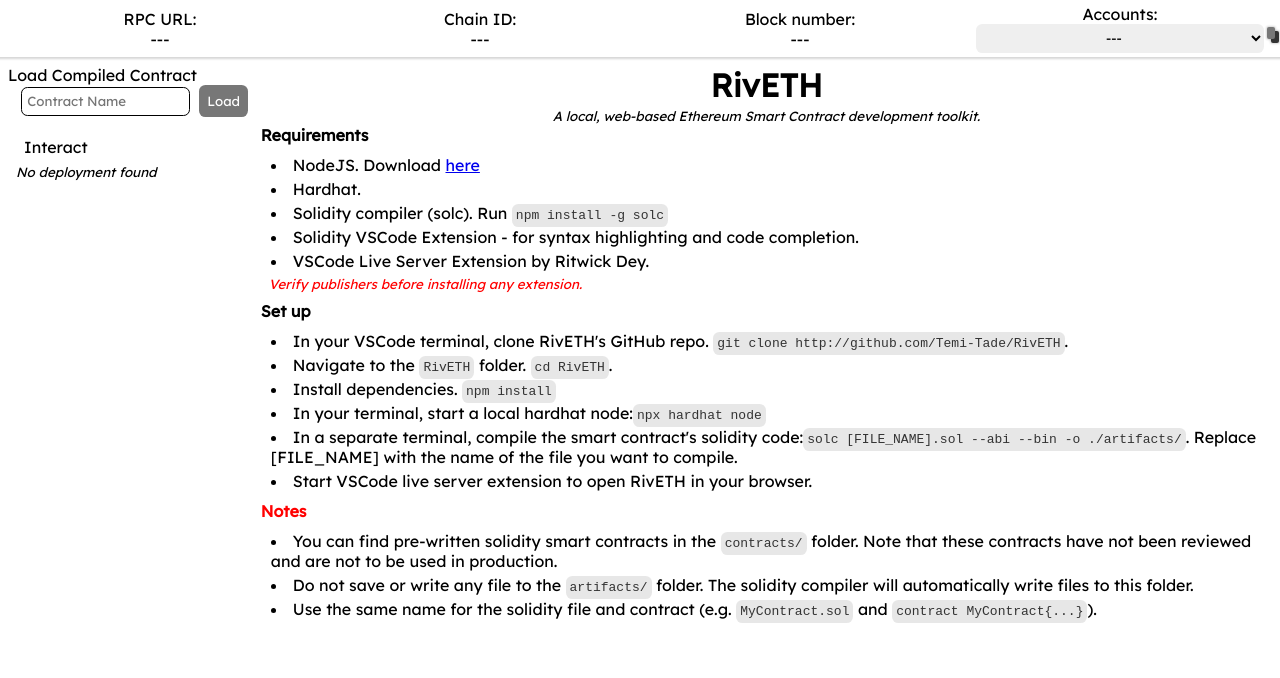
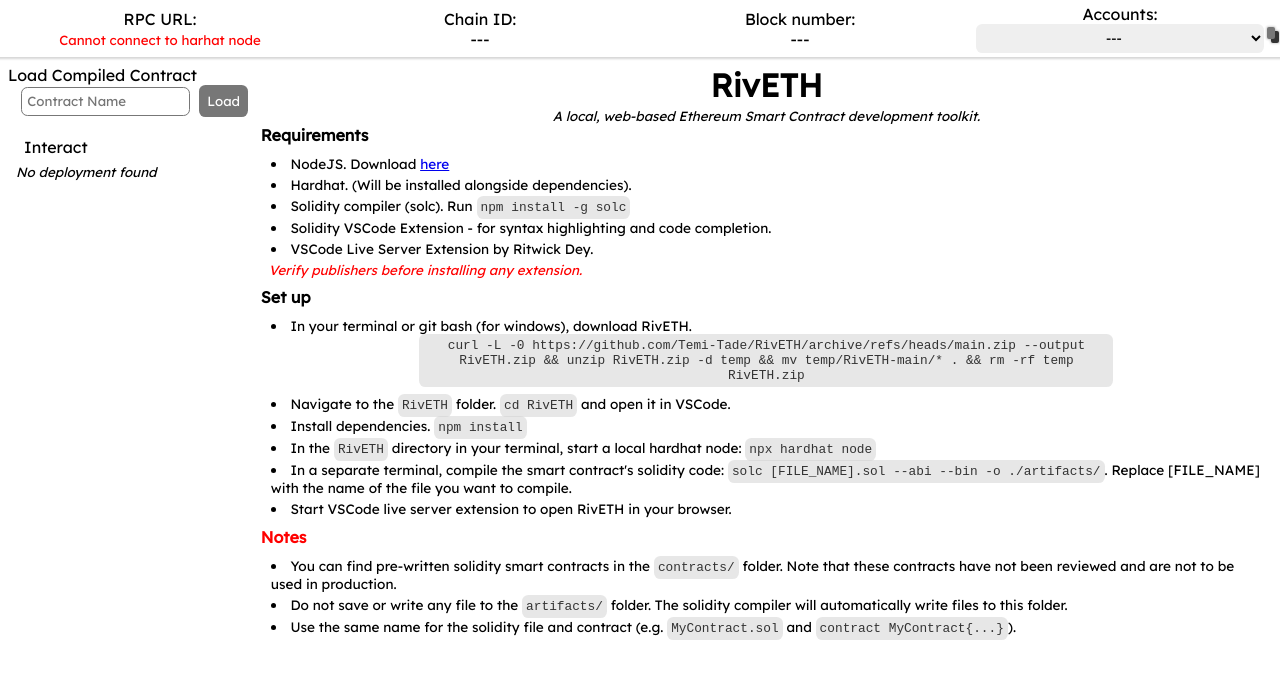
Before and after one commit to Temi-Tade/RivETH, a website: page index.html in a window 1280 px wide. Drawn offline with nearby package versions, Linux system fonts and the light colour scheme.

Commit message:
RivETH setup update

```diff
--- a/index.html
+++ b/index.html
@@ -9,7 +9,7 @@
     </head>
     <body>
         <nav>
-            <div>RPC URL: <span id="provider">---</span></div>
+            <div>RPC URL: <span id="provider"><small style="color: red;">Cannot connect to harhat node</small></span></div>
             <div>Chain ID: <span id="chain-id">---</span></div>
             <div>Block number: <span id="block-number">---</span></div>
             <div>
@@ -76,7 +76,7 @@
                         <h3>Requirements</h3>
                         <ul>
                             <li>NodeJS. Download <a href="https://nodejs.org/en/download/current">here</a></li>
-                            <li>Hardhat.
+                            <li>Hardhat. (Will be installed alongside dependencies).
                             <li>Solidity compiler (solc). Run <code>npm install -g solc</code></li>
                             <li>Solidity VSCode Extension - for syntax highlighting and code completion.</li>
                             <li>VSCode Live Server Extension by Ritwick Dey.</li>
@@ -85,11 +85,11 @@
 
                         <h3>Set up</h3>
                         <ul>
-                            <li>In your VSCode terminal, clone RivETH's GitHub repo. <code>git clone http://github.com/Temi-Tade/RivETH</code>.</li>
-                            <li>Navigate to the <code>RivETH</code> folder. <code>cd RivETH</code>.</li>
+                            <li>In your terminal or git bash (for windows), download RivETH. <br/><code style="display: block; text-align: center; width: 70%; margin: auto; font-size: .8rem; margin-bottom: .25rem;">curl -L -0 https://github.com/Temi-Tade/RivETH/archive/refs/heads/main.zip --output RivETH.zip && unzip RivETH.zip -d temp && mv temp/RivETH-main/* . && rm -rf temp RivETH.zip</code></li>
+                            <li>Navigate to the <code>RivETH</code> folder. <code>cd RivETH</code> and open it in VSCode.</li>
                             <li>Install dependencies. <code>npm install</code></li>
-                            <li>In your terminal, start a local hardhat node:<pre>npx hardhat node</pre></li>
-                            <li>In a separate terminal, compile the smart contract's solidity code:<pre>solc [FILE_NAME].sol --abi --bin -o ./artifacts/</pre>. Replace [FILE_NAME] with the name of the file you want to compile.</li>
+                            <li>In the <code>RivETH</code> directory in your terminal, start a local hardhat node: <pre>npx hardhat node</pre></li>
+                            <li>In a separate terminal, compile the smart contract's solidity code: <pre>solc [FILE_NAME].sol --abi --bin -o ./artifacts/</pre>. Replace [FILE_NAME] with the name of the file you want to compile.</li>
                             <li>Start VSCode live server extension to open RivETH in your browser.</li>
                         </ul>
 
@@ -163,7 +163,11 @@
 const functions = [];
 
 window.onload = async function () {
-    await loadData();
+    try {
+        await loadData();
+    } catch (error) {
+        CREATE_MODAL(`${new Error(error).message}. Cannot connect, is the node running?`);
+    }
 }
 
 document.querySelector("#contract-name").oninput = function (input) {
--- a/src/app.css
+++ b/src/app.css
@@ -47,13 +47,13 @@
 input{
     padding: .35rem;
     border-radius: .4rem;
-    border: 1px solid;
+    border: 1.5px solid #777;
     display: inline-block;
 }
 
 input:focus{
     outline-offset: .25rem;
-    box-shadow: 0 0 2px 2px #3337;
+    box-shadow: 0 0 0 2px #1117;
 }
 
 nav{
@@ -63,6 +63,10 @@
     align-items: center;
     box-shadow: 0 0 2px 2px #3333;
     width: 100%;
+    position: sticky;
+    top: 0;
+    z-index: 999;
+    background-color: #fff;
 }
 
 nav div{
@@ -230,18 +234,12 @@
     word-break: break-all;
 }
 /*
-ether input field /
-result for each button /
 toast
-change signers /
 let addy persist after tx /
-txData for interactions
 change signers for interactions /
 robust error handling
 theme
-check if node is running
-icons
-
+handle sending ETH to non-payable functions
 */
 
 output{
@@ -279,7 +277,7 @@
 
 #modal p{
     padding: .25rem;
-    /* word-break: break-all; */
+    word-break: break-all;
     font-family: monospace;
     color: #f00a;
     font-weight: bold;
@@ -300,6 +298,7 @@
 
 #intro ul li{
     padding: .125rem;
+    font-size: .85rem;
 }
 
 pre{
@@ -309,6 +308,7 @@
     border-radius: .4rem;
     display: inline;
     color: #333;
+    font-size: .8rem;
 }
 
 code{
@@ -317,4 +317,5 @@
     padding: .25rem;
     border-radius: .4rem;
     color: #333;
+    font-size: .8rem;
 }
```
Also changed, not shown: README.md.
